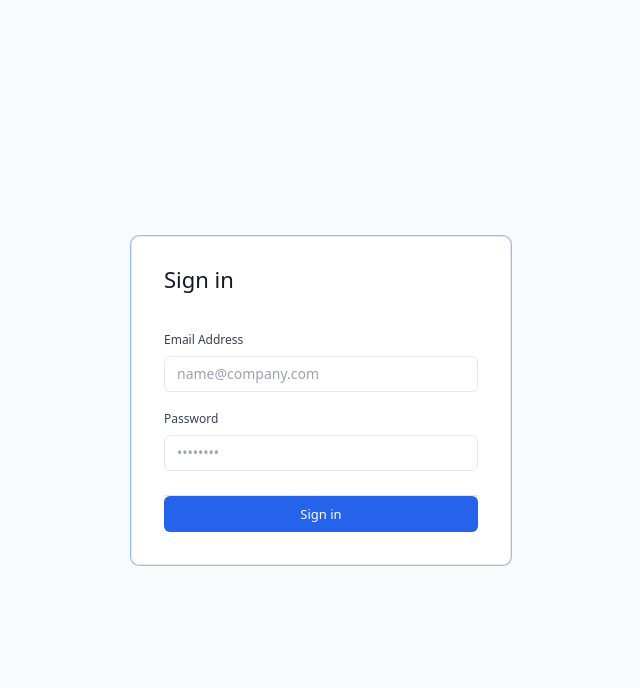
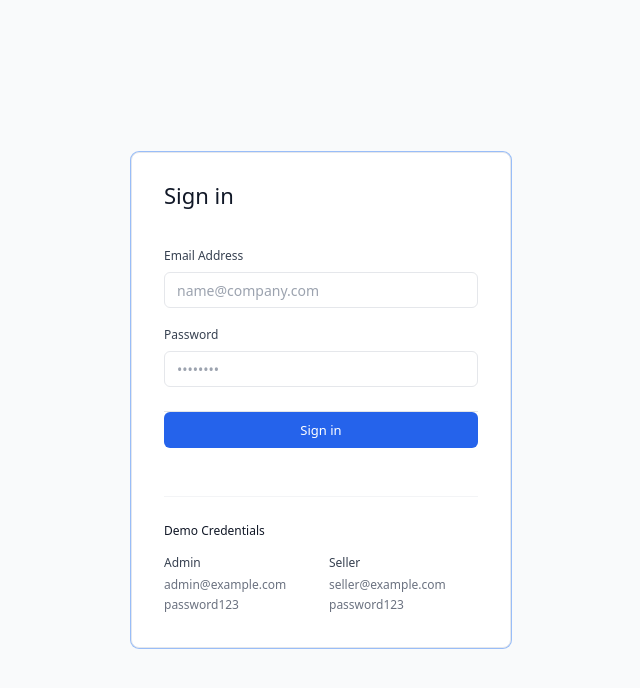
Before and after one commit to theb1ackswordsman/aasamedchem-assignment, a Next.js app: page /login in a window 1280 px wide. Shown: the top 688 px of the page, without its empty margins (319-959 px from the left). Built offline with nearby package versions, Linux system fonts and the light colour scheme.

Commit message:
feat: add demo credentials to login UI

```diff
--- a/src/app/login/page.tsx
+++ b/src/app/login/page.tsx
@@ -99,6 +99,21 @@ export default function LoginPage() {
             </Button>
           </CardFooter>
         </form>
+        <div className="mt-8 pt-6 border-t border-gray-100">
+          <p className="text-[12px] font-medium text-gray-900 mb-3">Demo Credentials</p>
+          <div className="grid grid-cols-2 gap-4 text-[12px] text-gray-500">
+            <div>
+              <p className="font-medium text-gray-700">Admin</p>
+              <p className="mt-0.5">admin@example.com</p>
+              <p>password123</p>
+            </div>
+            <div>
+              <p className="font-medium text-gray-700">Seller</p>
+              <p className="mt-0.5">seller@example.com</p>
+              <p>password123</p>
+            </div>
+          </div>
+        </div>
       </Card>
     </main>
   );
```
